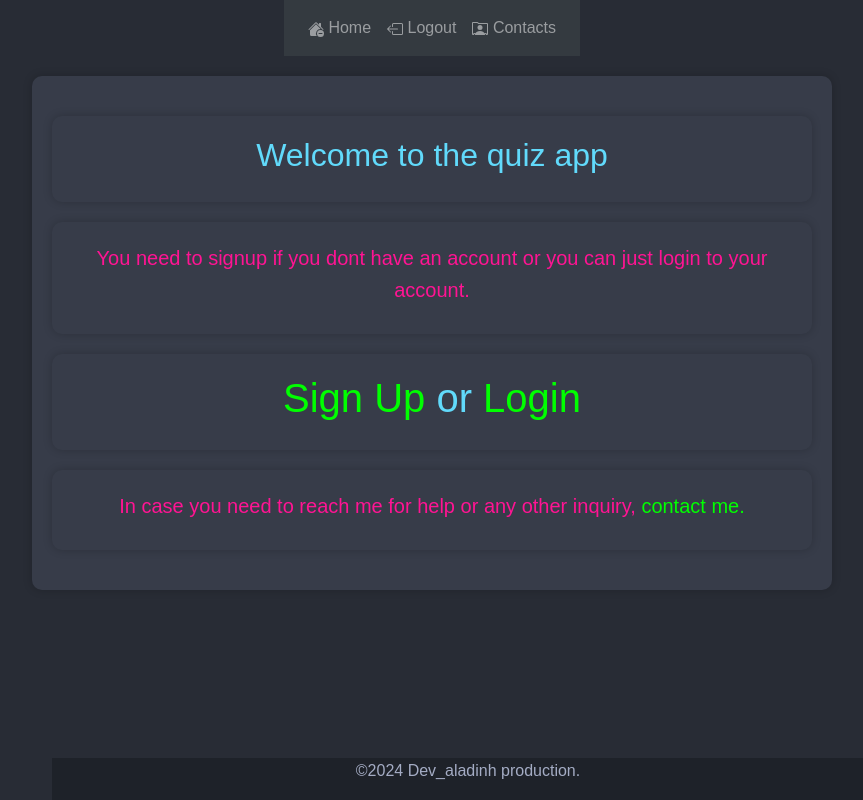
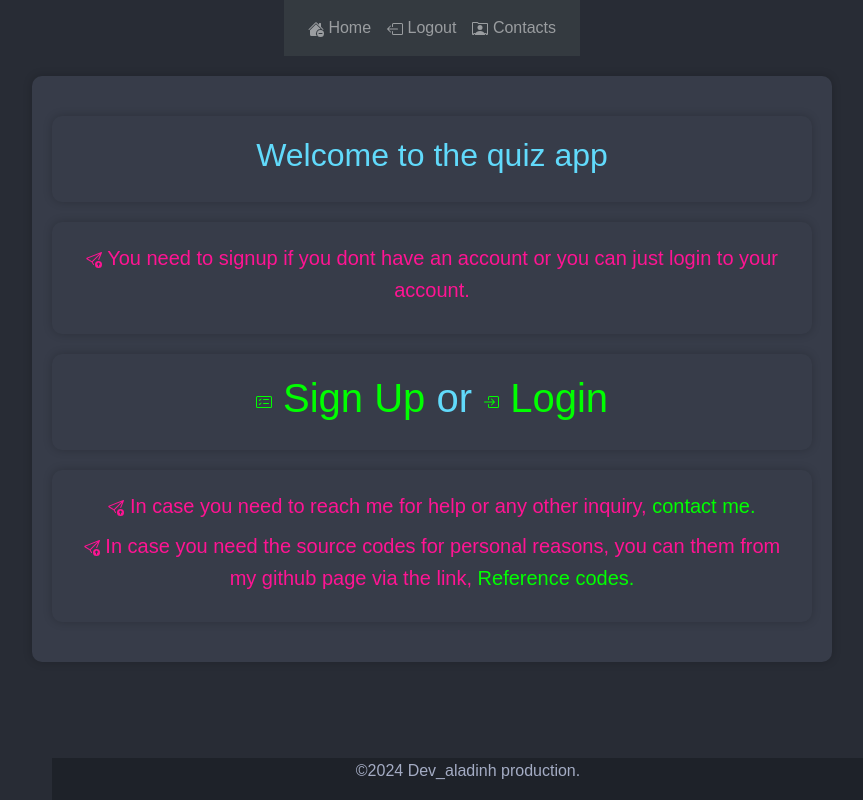
Before and after one commit to harizonelopez/quiz-app, a Flask app: page / in a window 1280 px wide. Shown: the whole page, without its empty margins (208-1071 px from the left). Run offline with Flask 3, Linux system fonts and the light colour scheme; some libraries are stand-ins or nearby versions.

Commit message:
Update home.html

```diff
--- a/templates/home.html
+++ b/templates/home.html
@@ -24,19 +24,19 @@
         header {
             background-color: #1e2229;
             text-align: center;
-            padding: 2em;
+            padding: 1em;
         }
 
         h1, h2 {
             color: #61dafb;
         }
 
-        h3, h4, h5 {
+        h3,h5 {
             line-height: 1.6;
             color: #FF1493;
         }
 
-        p, li {
+        p, li, tr {
             line-height: 1.6;
             color: #a4acc4;
         }
@@ -89,21 +89,37 @@
 
         {% if 'username' in session %}
             <h5 align="center">Hello {{ session['username'] }}, Welcome to the quiz app.</h5>
-            <h5 align="ceneter">Proceed to take the quiz.</h5>
+            <h5 align="center">Proceed to take the quiz.</h5>
             <section>
                 <h3 align="center"><a href="{{ url_for('quiz') }}">Take Quiz || </a> <a href="{{ url_for('logout') }}">|| Logout</a></h3>
             </section>
         {% else %}
             <section align="center">
-                <h5>You need to signup if you dont have an account or you can just login to your account.</h5>
+                <h5> <svg xmlns="http://www.w3.org/2000/svg" width="16" height="16" fill="currentColor" class="bi bi-send-arrow-up" viewBox="0 0 16 16">
+                    <path fill-rule="evenodd" d="M15.854.146a.5.5 0 0 1 .11.54l-2.8 7a.5.5 0 1 1-.928-.372l1.895-4.738-7.494 7.494 1.376 2.162a.5.5 0 1 1-.844.537l-1.531-2.407L.643 7.184a.75.75 0 0 1 .124-1.33L15.314.037a.5.5 0 0 1 .54.11ZM5.93 9.363l7.494-7.494L1.591 6.602z"/>
+                    <path fill-rule="evenodd" d="M12.5 16a3.5 3.5 0 1 0 0-7 3.5 3.5 0 0 0 0 7m.354-5.354a.5.5 0 0 0-.722.016l-1.149 1.25a.5.5 0 1 0 .737.676l.28-.305V14a.5.5 0 0 0 1 0v-1.793l.396.397a.5.5 0 0 0 .708-.708z"/>
+                  </svg> You need to signup if you dont have an account or you can just login to your account.</h5>
             </section>
             <section>
-                <h1 align="center"> <a href="{{ url_for('signup') }}">Sign Up</a> or <a href="{{ url_for('login') }}"> Login </a> </h1>
+                <h1 align="center"><a href="{{ url_for('signup') }}"> <svg xmlns="http://www.w3.org/2000/svg" width="16" height="16" fill="currentColor" class="bi bi-card-checklist" viewBox="0 0 16 16">
+                    <path d="M14.5 3a.5.5 0 0 1 .5.5v9a.5.5 0 0 1-.5.5h-13a.5.5 0 0 1-.5-.5v-9a.5.5 0 0 1 .5-.5zm-13-1A1.5 1.5 0 0 0 0 3.5v9A1.5 1.5 0 0 0 1.5 14h13a1.5 1.5 0 0 0 1.5-1.5v-9A1.5 1.5 0 0 0 14.5 2z"/>
+                    <path d="M7 5.5a.5.5 0 0 1 .5-.5h5a.5.5 0 0 1 0 1h-5a.5.5 0 0 1-.5-.5m-1.496-.854a.5.5 0 0 1 0 .708l-1.5 1.5a.5.5 0 0 1-.708 0l-.5-.5a.5.5 0 1 1 .708-.708l.146.147 1.146-1.147a.5.5 0 0 1 .708 0M7 9.5a.5.5 0 0 1 .5-.5h5a.5.5 0 0 1 0 1h-5a.5.5 0 0 1-.5-.5m-1.496-.854a.5.5 0 0 1 0 .708l-1.5 1.5a.5.5 0 0 1-.708 0l-.5-.5a.5.5 0 0 1 .708-.708l.146.147 1.146-1.147a.5.5 0 0 1 .708 0"/>
+                  </svg> Sign Up</a> or <a href="{{ url_for('login') }}"> <svg xmlns="http://www.w3.org/2000/svg" width="16" height="16" fill="currentColor" class="bi bi-box-arrow-in-right" viewBox="0 0 16 16">
+                    <path fill-rule="evenodd" d="M6 3.5a.5.5 0 0 1 .5-.5h8a.5.5 0 0 1 .5.5v9a.5.5 0 0 1-.5.5h-8a.5.5 0 0 1-.5-.5v-2a.5.5 0 0 0-1 0v2A1.5 1.5 0 0 0 6.5 14h8a1.5 1.5 0 0 0 1.5-1.5v-9A1.5 1.5 0 0 0 14.5 2h-8A1.5 1.5 0 0 0 5 3.5v2a.5.5 0 0 0 1 0z"/>
+                    <path fill-rule="evenodd" d="M11.854 8.354a.5.5 0 0 0 0-.708l-3-3a.5.5 0 1 0-.708.708L10.293 7.5H1.5a.5.5 0 0 0 0 1h8.793l-2.147 2.146a.5.5 0 0 0 .708.708z"/>
+                  </svg> Login</a></h1>
             </section>
         {% endif %}
 
         <section align="center">
-            <h5> In case you need to reach me for help or any other inquiry, <a href="{{ url_for('contact') }}"> contact me.</a> </h5>
+            <h5> <svg xmlns="http://www.w3.org/2000/svg" width="16" height="16" fill="currentColor" class="bi bi-send-arrow-up" viewBox="0 0 16 16">
+                <path fill-rule="evenodd" d="M15.854.146a.5.5 0 0 1 .11.54l-2.8 7a.5.5 0 1 1-.928-.372l1.895-4.738-7.494 7.494 1.376 2.162a.5.5 0 1 1-.844.537l-1.531-2.407L.643 7.184a.75.75 0 0 1 .124-1.33L15.314.037a.5.5 0 0 1 .54.11ZM5.93 9.363l7.494-7.494L1.591 6.602z"/>
+                <path fill-rule="evenodd" d="M12.5 16a3.5 3.5 0 1 0 0-7 3.5 3.5 0 0 0 0 7m.354-5.354a.5.5 0 0 0-.722.016l-1.149 1.25a.5.5 0 1 0 .737.676l.28-.305V14a.5.5 0 0 0 1 0v-1.793l.396.397a.5.5 0 0 0 .708-.708z"/>
+              </svg> In case you need to reach me for help or any other inquiry, <a href="{{ url_for('contact') }}"> contact me.</a> </h5>
+            <h5> <svg xmlns="http://www.w3.org/2000/svg" width="16" height="16" fill="currentColor" class="bi bi-send-arrow-up" viewBox="0 0 16 16">
+                <path fill-rule="evenodd" d="M15.854.146a.5.5 0 0 1 .11.54l-2.8 7a.5.5 0 1 1-.928-.372l1.895-4.738-7.494 7.494 1.376 2.162a.5.5 0 1 1-.844.537l-1.531-2.407L.643 7.184a.75.75 0 0 1 .124-1.33L15.314.037a.5.5 0 0 1 .54.11ZM5.93 9.363l7.494-7.494L1.591 6.602z"/>
+                <path fill-rule="evenodd" d="M12.5 16a3.5 3.5 0 1 0 0-7 3.5 3.5 0 0 0 0 7m.354-5.354a.5.5 0 0 0-.722.016l-1.149 1.25a.5.5 0 1 0 .737.676l.28-.305V14a.5.5 0 0 0 1 0v-1.793l.396.397a.5.5 0 0 0 .708-.708z"/>
+              </svg> In case you need the source codes for personal reasons, you can them from my github page via the link, <a href="{{ url_for('reference') }}"> Reference codes. </a> </h5>
         </section>
 
         <footer>
```
